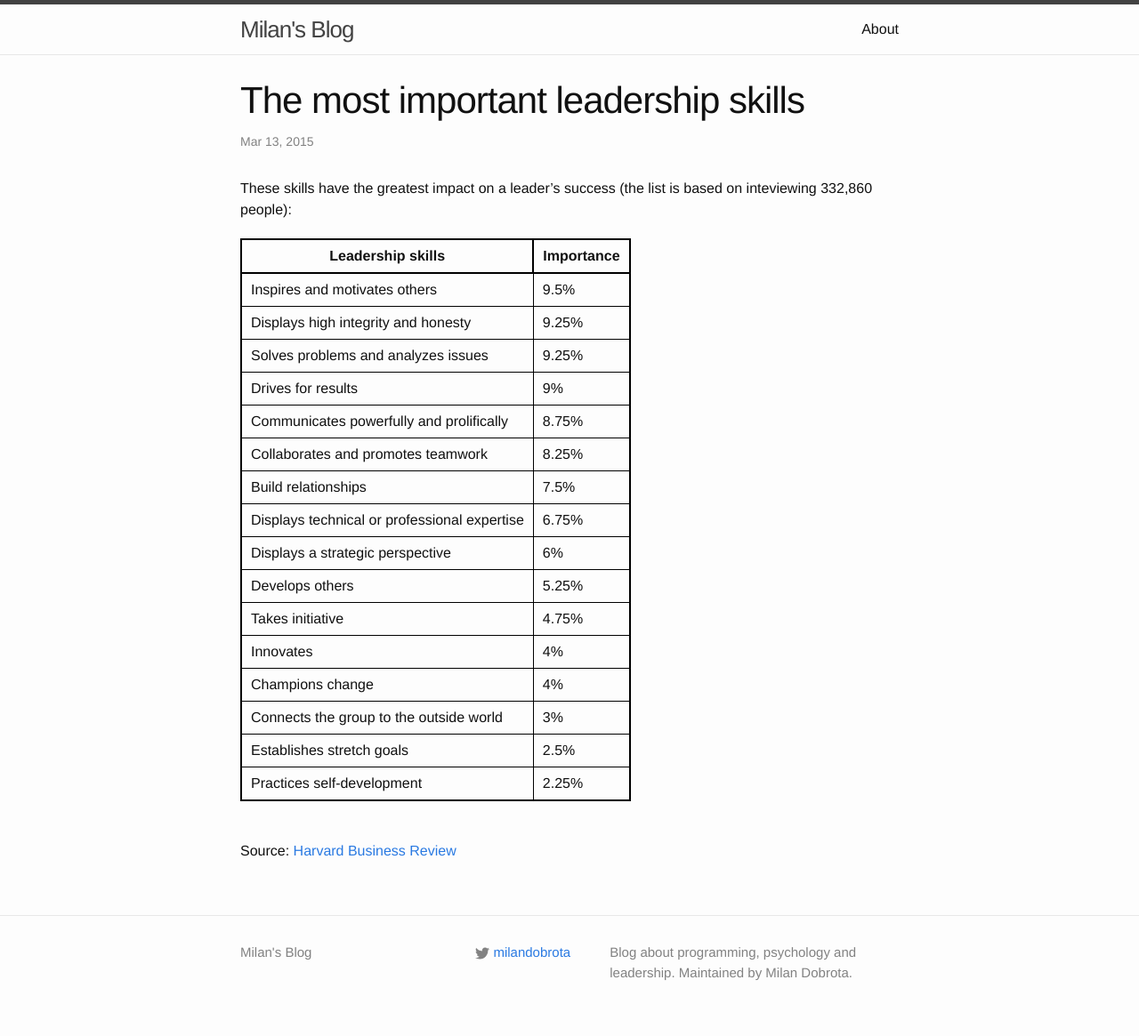
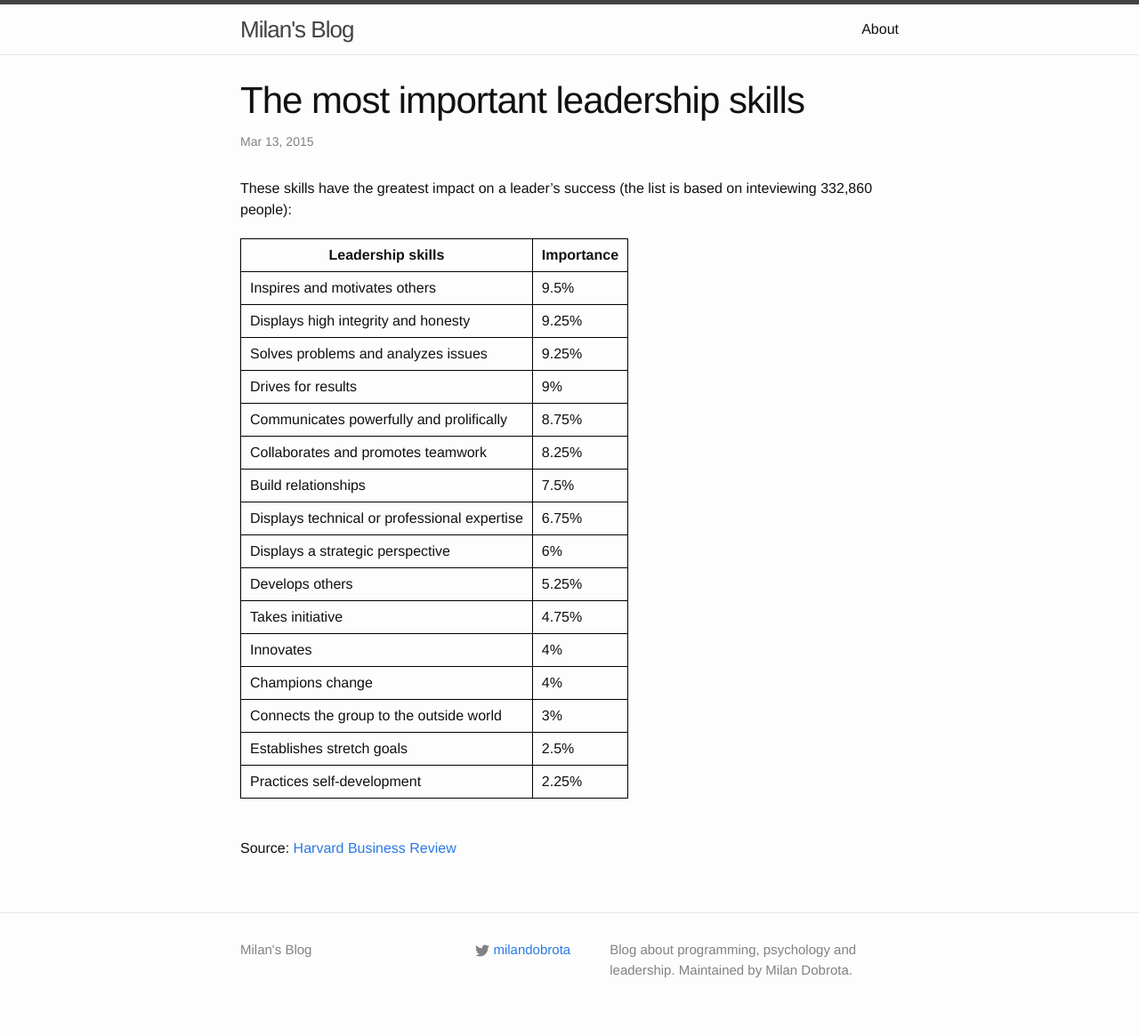
Before and after one commit to milandobrota/milandobrota.github.io, a Jekyll site: the page built from _posts/2015-03-12-most-important-leadership-skills.md, in a window 1280 px wide. Shown: the whole page at 89% size. Built offline with Jekyll 4.4.1, drawn with Linux system fonts in a browser that asks for light colours.

Commit message:
setting table border to 1px

```diff
--- a/css/custom.css
+++ b/css/custom.css
@@ -1,17 +1,12 @@
 table {
   border-collapse: collapse;
   border-spacing: 0;
-  border:2px solid #000000;
+  border:1px solid #000000;
   margin-top: 20px;
   margin-bottom: 20px;
 }
 
-th {
-  border:2px solid #000000;
-  padding: 6px 10px;
-}
-
-td {
+th, td {
   border:1px solid #000000;
   padding: 6px 10px;
 }
```
